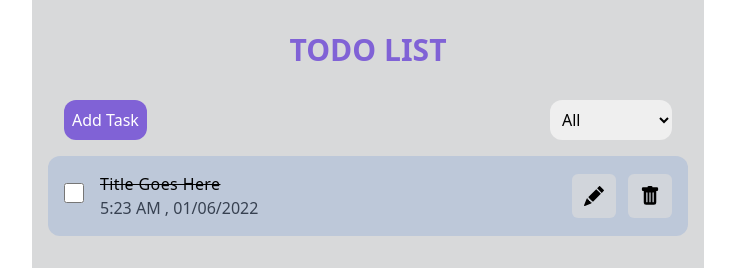
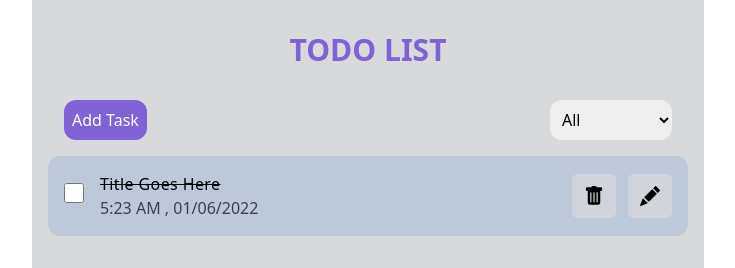
Before and after one commit to amitjimiwal/tsprojecttodo, a React (Vite) app: page / in a window 1280 px wide. Shown: the top 268 px of the page, without its empty margins (272-1007 px from the left). Built offline with nearby package versions, Linux system fonts and the light colour scheme.

Commit message:
structure updates

```diff
--- a/src/App.tsx
+++ b/src/App.tsx
@@ -1,19 +1,14 @@
 import './App.css'
-import AddTask from './components/AddTask'
 import AddTodo from './components/AddTodo'
 import Header from './components/Header'
-import SelectCategory from './components/SelectCategory'
-import Todo from './components/Todo'
+import AddTodoContainer from './containers/AddTodoContainer'
 import TodoContainer from './containers/TodoContainer'
 
 function App() {
   return (
     <div className='mx-auto max-w-2xl p-4 bg-background h-screen'>
       <Header/>
-      <div className='flex justify-between p-4'>
-        <AddTask/>
-        <SelectCategory/>
-      </div>
+      <AddTodoContainer/>
         {/* <AddTodo/> */}
       <TodoContainer/>
     </div>
--- a/src/components/AddTodo.tsx
+++ b/src/components/AddTodo.tsx
@@ -1,10 +1,15 @@
 import AddTask from "./AddTask"
+import ButtonWrapper from "./ButtonWrapper"
 import Cancel from "./Cancel"
 import SelectCategory from "./SelectCategory"
 
 const AddTodo = () => {
   return (
-    <div className="bg-[#94ADD7] p-4 bg-opacity-40 rounded-xl flex flex-col gap-4">
+    <div>
+         <div>
+
+         </div>
+         <div className="bg-[#94ADD7] p-4 bg-opacity-40 rounded-xl flex flex-col gap-4">
       <div className="font-bold text-primary">
          Add Todo
       </div>
@@ -18,9 +23,12 @@ const AddTodo = () => {
       </div>
       <div className="flex gap-4">
          <AddTask/>
-         <Cancel/>
+         <ButtonWrapper>
+                  <Cancel />
+         </ButtonWrapper>
       </div>
     </div>
+</div>
   )
 }
 
--- /dev/null
+++ b/src/components/ButtonWrapper.tsx
@@ -0,0 +1,10 @@
+interface Props {
+         children: React.ReactNode;
+}
+const ButtonWrapper: React.FC<Props> = ({children}) => {
+  return (
+         <button className='bg-gray-300 p-3 rounded-md'> {children}</button>
+  )
+}
+
+export default ButtonWrapper
--- a/src/components/Cancel.tsx
+++ b/src/components/Cancel.tsx
@@ -1,9 +1,7 @@
 
 const Cancel = () => {
   return (
-    <button className="bg-gray-300 p-2 rounded-xl">
-      Cancel
-    </button>
+     <p>Cancel</p>
   )
 }
 
--- a/src/components/SelectCategory.tsx
+++ b/src/components/SelectCategory.tsx
@@ -1,9 +1,9 @@
 const SelectCategory = () => {
   return (
     <select className="rounded-xl p-2">
-         <option>All</option>
-         <option>Incomplete</option>
-         <option>Completed</option>
+         <option value="all">All</option>
+         <option value="incomplete">Incomplete</option>
+         <option value="complete">Completed</option>
     </select>
   )
 }
--- a/src/components/Todo.tsx
+++ b/src/components/Todo.tsx
@@ -1,4 +1,5 @@
 import {BsFillTrashFill,BsFillPencilFill} from 'react-icons/bs';
+import ButtonWrapper from './ButtonWrapper';
 const Todo = () => {
   return (
     <div className='flex items-center gap-4 p-4 bg-[#94ADD7] bg-opacity-40 rounded-xl'>
@@ -10,8 +11,12 @@ const Todo = () => {
          <p className='text-gray-700'>5:23 AM , 01/06/2022</p>
       </div>
       <div className='ml-auto flex gap-3 text-xl'>
-         <button className='bg-gray-300 p-3 rounded-md'><BsFillPencilFill/></button>
-         <button className='bg-gray-300 p-3 rounded-md'><BsFillTrashFill/></button>
+         <ButtonWrapper>
+                  <BsFillTrashFill/>
+         </ButtonWrapper>
+         <ButtonWrapper>
+                  <BsFillPencilFill />
+         </ButtonWrapper>
       </div>
     </div>
   )
--- /dev/null
+++ b/src/containers/AddTodoContainer.tsx
@@ -0,0 +1,12 @@
+import AddTask from "../components/AddTask"
+import SelectCategory from "../components/SelectCategory"
+const AddTodoContainer = () => {
+  return (
+       <div className='flex justify-between p-4'>
+         <AddTask/>
+         <SelectCategory/>
+       </div>
+  )
+}
+
+export default AddTodoContainer
```
